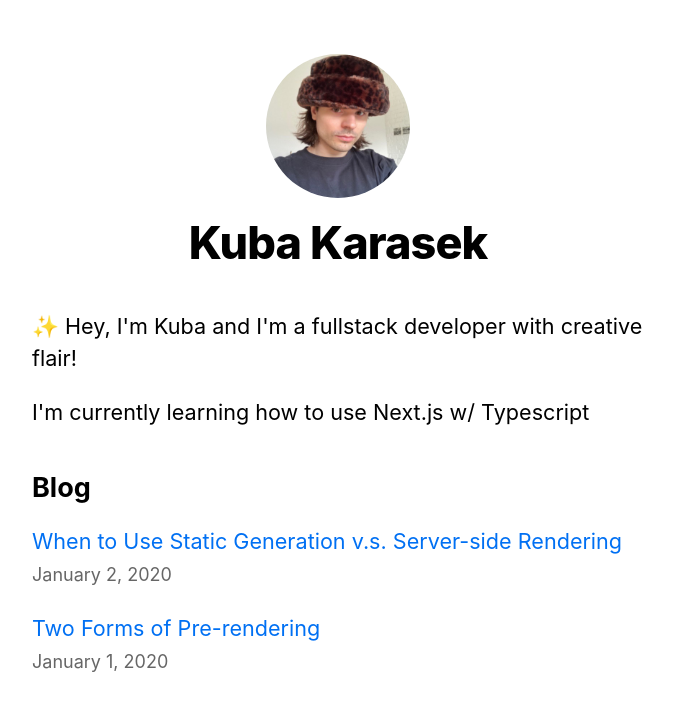
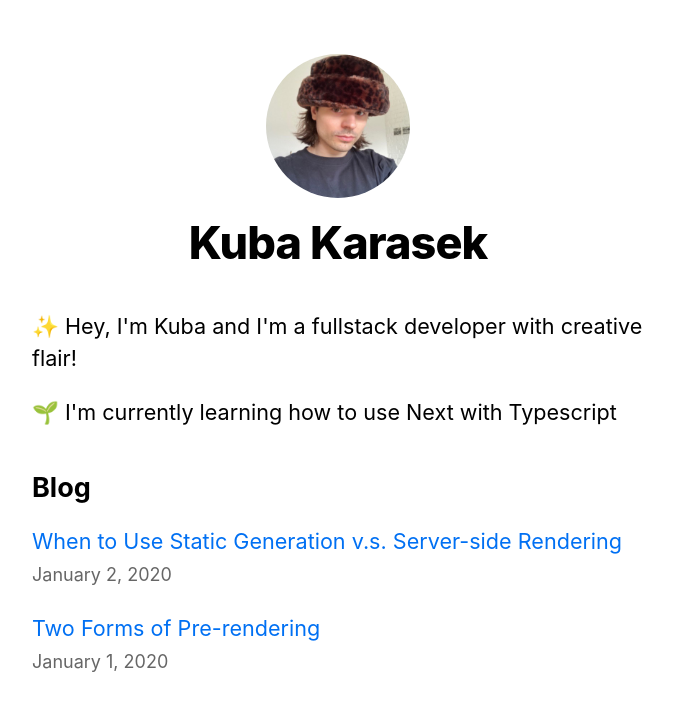
Before and after one commit to kkarasek/next-blog-sample, a Next.js app: page / in a window 1280 px wide. Shown: the top 710 px of the page, without its empty margins (302-975 px from the left). Built offline with nearby package versions, Linux system fonts and the light colour scheme.

Commit message:
🛠  fix: typo in Home page paragraph

```diff
--- a/pages/index.js
+++ b/pages/index.js
@@ -27,7 +27,7 @@ export const Home = ({ allPostsData }) => {
 				<p>
 					✨ Hey, I'm Kuba and I'm a fullstack developer with creative flair!
 				</p>
-				<p>I'm currently learning how to use Next.js w/ Typescript</p>
+				<p>🌱 I'm currently learning how to use Next with Typescript</p>
 			</section>
 
 			<section className={`${utilStyles.headingMd} ${utilStyles.padding1px}`}>
```
Also changed, not shown: 1 other file (tests, documents, lock files or other folders).
